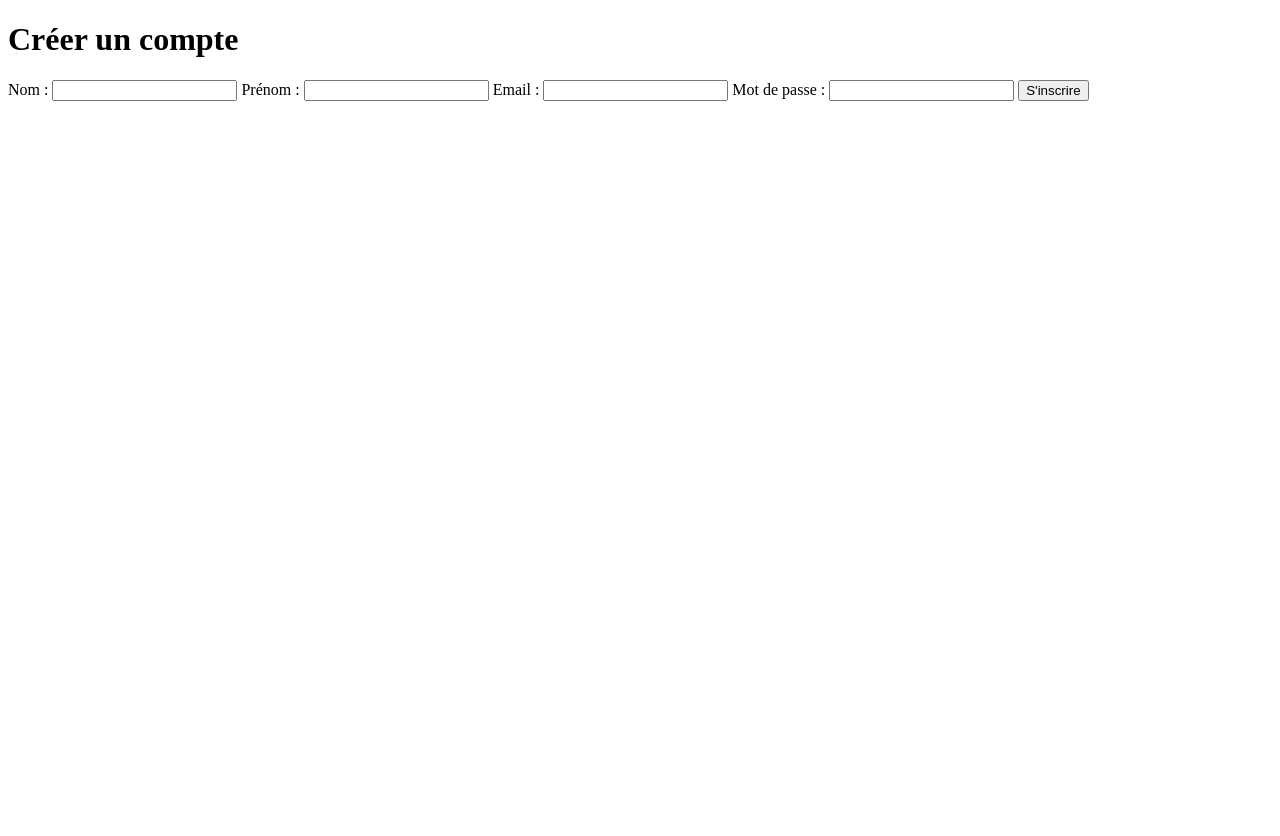
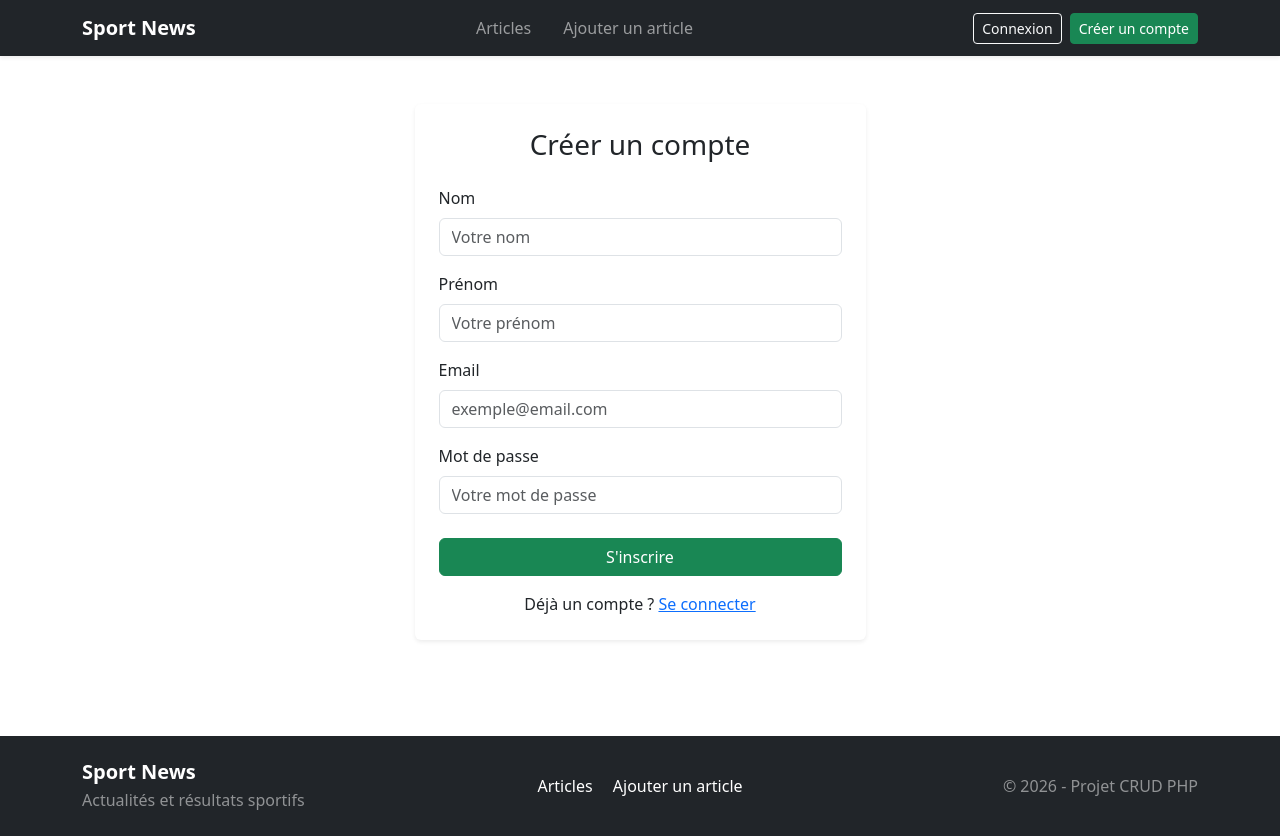
Before and after one commit to F-Belmahria/sport-news-crud, a PHP site: page /sport-news-crud/register.php in a window 1280 px wide. Before the commit the page ends 101 px from the top, so only its background shows below. Run offline with PHP 8.4, Linux system fonts and the light colour scheme.

Commit message:
Update register.php

```diff
--- a/register.php
+++ b/register.php
@@ -1,8 +1,14 @@
 <?php
+if (session_status() === PHP_SESSION_NONE) {
     session_start();
+}
 
 require_once __DIR__ . '/config/database.php';
+
+// Je vérifie que le formulaire a bien été envoyé avec la méthode POST
 if ($_SERVER['REQUEST_METHOD'] === 'POST') {
+
+    // Je récupère toutes les données envoyées par le formulaire
     $postData = $_POST;
 
     if (
@@ -16,73 +22,172 @@ if (
         header('Location: /sport-news-crud/register.php');
         exit;
     }
-     $nom =$postData['nom'];
-        $prenom =$postData['prenom'];
-        $email =$postData['email'];
-        $password =$postData['mdp'];
 
-//  1 :vérifier le format de l'email
-        if (!filter_var($postData['email'], FILTER_VALIDATE_EMAIL)) {
+    $nom = $postData['nom'];
+    $prenom = $postData['prenom'];
+    $email = $postData['email'];
+    $password = $postData['mdp'];
+
+    // 1 : vérifier le format de l'email
+    if (!filter_var($email, FILTER_VALIDATE_EMAIL)) {
 
         $_SESSION['REGISTER_ERROR_MESSAGE'] = "Il faut saisir un email valide.";
 
         header('Location: /sport-news-crud/register.php');
         exit;
     }
+
     // 2 : chercher l'utilisateur dans la base
     $sql = "SELECT * FROM users WHERE email = :email";
 
     $requete = $pdo->prepare($sql);
 
     $requete->execute([
-                'email' => $postData['email']
+        'email' => $email
     ]);
 
     $user = $requete->fetch(PDO::FETCH_ASSOC);
-            if ($user){
+
+    if ($user) {
         $_SESSION['REGISTER_ERROR_MESSAGE'] = "Cet email est déjà utilisé.";
 
         header('Location: /sport-news-crud/register.php');
         exit;
     }
-            //je ne stockes pas le vrai mot de passe, je stockes sa version sécurisée.
+
+    // Je ne stocke pas le vrai mot de passe, je stocke sa version sécurisée
     $passwordHash = password_hash($password, PASSWORD_DEFAULT);
-            $sql = "INSERT INTO users (nom, prenom, email, password) values(:nom, :prenom, :email, :password)";
-            $requete= $pdo-> prepare($sql);
-            $requete-> execute([
+
+    $sql = "INSERT INTO users (nom, prenom, email, password)
+            VALUES (:nom, :prenom, :email, :password)";
+
+    $requete = $pdo->prepare($sql);
+
+    $requete->execute([
         'nom' => $nom,
         'prenom' => $prenom,
         'email' => $email,
         'password' => $passwordHash
     ]);
+
     $_SESSION['REGISTER_SUCCESS_MESSAGE'] = "Inscription réussie.";
+
     header('Location: /sport-news-crud/login.php');
     exit;
 }
 ?>
+
 <!DOCTYPE html>
 <html lang="fr">
+
 <head>
     <meta charset="UTF-8">
     <meta name="viewport" content="width=device-width, initial-scale=1.0">
     <title>Inscription</title>
+
+    <!-- Bootstrap -->
+    <link href="https://cdn.jsdelivr.net/npm/bootstrap@5.3.3/dist/css/bootstrap.min.css" rel="stylesheet">
+
+    <!-- Mon CSS -->
+    <link rel="stylesheet" href="/sport-news-crud/assets/css/style.css">
 </head>
-            <body>
-                <h1>Créer un compte</h1>
-                <form method="post" action="/sport-news-crud/register.php">
-                    <label for="nom">Nom :</label>
-                    <input type="text" id="nom" name="nom" required>
 
-                    <label for="prenom">Prénom :</label>
-                    <input type="text" id="prenom" name="prenom" required>
+<body class="d-flex flex-column min-vh-100">
 
-                    <label for="email">Email :</label>
-                    <input type="email" id="email" name="email" required>
+<?php require_once __DIR__ . '/includes/header.php'; ?>
 
-                    <label for="mdp">Mot de passe :</label>
-                    <input type="password" id="mdp" name="mdp" required>
+<main class="container my-5 flex-grow-1">
 
-                    <button type="submit">S'inscrire</button>
+    <div class="row justify-content-center">
+        <div class="col-12 col-md-6 col-lg-5">
+
+            <div class="card shadow-sm border-0">
+                <div class="card-body p-4">
+
+                    <h1 class="h3 text-center mb-4">
+                        Créer un compte
+                    </h1>
+
+                    <?php if (isset($_SESSION['REGISTER_ERROR_MESSAGE'])) : ?>
+                        <div class="alert alert-danger">
+                            <?= htmlspecialchars($_SESSION['REGISTER_ERROR_MESSAGE']) ?>
+                        </div>
+                        <?php unset($_SESSION['REGISTER_ERROR_MESSAGE']); ?>
+                    <?php endif; ?>
+
+                    <form method="POST" action="/sport-news-crud/register.php">
+
+                        <div class="mb-3">
+                            <label for="nom" class="form-label">Nom</label>
+                            <input
+                                type="text"
+                                id="nom"
+                                name="nom"
+                                class="form-control"
+                                placeholder="Votre nom"
+                                required
+                            >
+                        </div>
+
+                        <div class="mb-3">
+                            <label for="prenom" class="form-label">Prénom</label>
+                            <input
+                                type="text"
+                                id="prenom"
+                                name="prenom"
+                                class="form-control"
+                                placeholder="Votre prénom"
+                                required
+                            >
+                        </div>
+
+                        <div class="mb-3">
+                            <label for="email" class="form-label">Email</label>
+                            <input
+                                type="email"
+                                id="email"
+                                name="email"
+                                class="form-control"
+                                placeholder="exemple@email.com"
+                                required
+                            >
+                        </div>
+
+                        <div class="mb-4">
+                            <label for="mdp" class="form-label">Mot de passe</label>
+                            <input
+                                type="password"
+                                id="mdp"
+                                name="mdp"
+                                class="form-control"
+                                placeholder="Votre mot de passe"
+                                required
+                            >
+                        </div>
+
+                        <button type="submit" class="btn btn-success w-100">
+                            S'inscrire
+                        </button>
+
                     </form>
+
+                    <p class="text-center mt-3 mb-0">
+                        Déjà un compte ?
+                        <a href="/sport-news-crud/login.php">
+                            Se connecter
+                        </a>
+                    </p>
+
+                </div>
+            </div>
+
+        </div>
+    </div>
+
+</main>
+
+<?php require_once __DIR__ . '/includes/footer.php'; ?>
+<script src="https://cdn.jsdelivr.net/npm/bootstrap@5.3.3/dist/js/bootstrap.bundle.min.js"></script>
+
 </body>
 </html>
```
Lines whose indentation alone changed are shown as unchanged.
